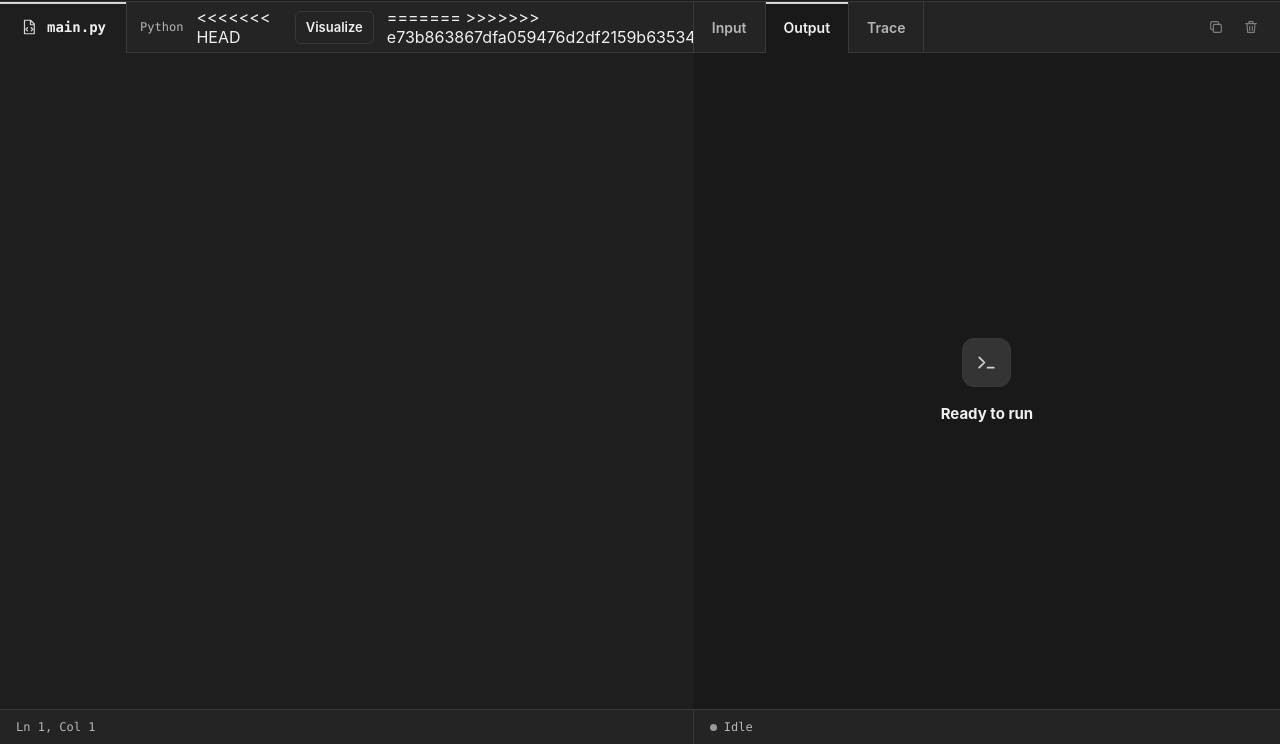
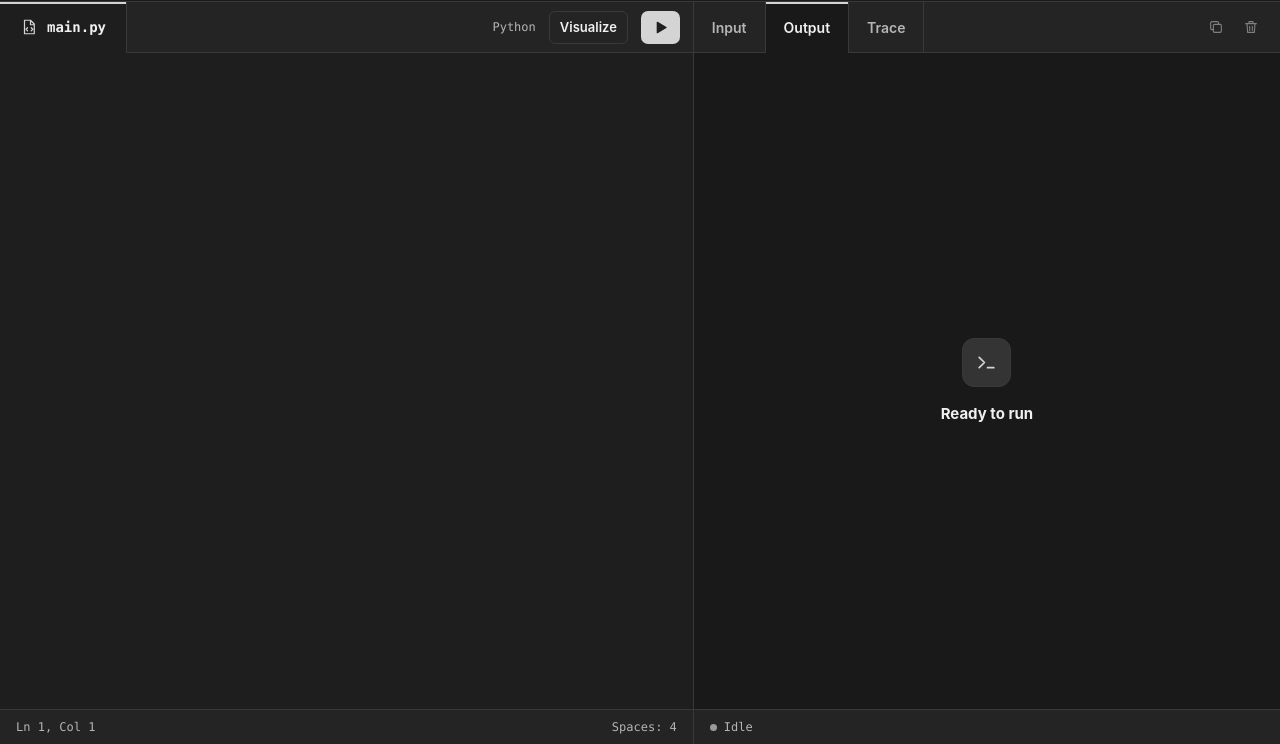
Before and after one commit to vaibhavlord/skillissues., a website: page web/index.html in a window 1280 px wide. Shown: the part 56-800 px from the top of the page. Drawn offline with Linux system fonts and the light colour scheme.

Commit message:
Resolve hosted compiler merge conflicts

```diff
--- a/web/index.html
+++ b/web/index.html
@@ -60,11 +60,8 @@
           </div>
           <div class="editor-actions">
             <span class="pane-meta">Python</span>
-<<<<<<< HEAD
             <button id="visualize" type="button" class="step-button">Visualize</button>
-=======
             <button id="cp-run-tests" type="button" aria-controls="cp-tests" disabled hidden>Run Tests</button>
->>>>>>> e73b863867dfa059476d2df2159b635346c4fc25
             <button id="run" type="button" class="run-button" aria-label="Run code" title="Run code">
               <svg class="icon" aria-hidden="true"><use href="#i-play"/></svg>
             </button>
```
